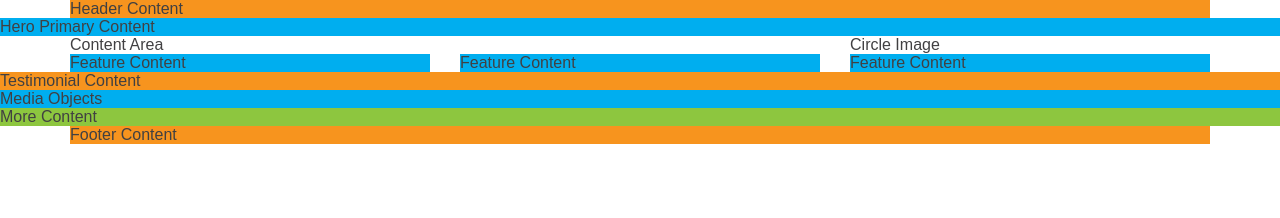
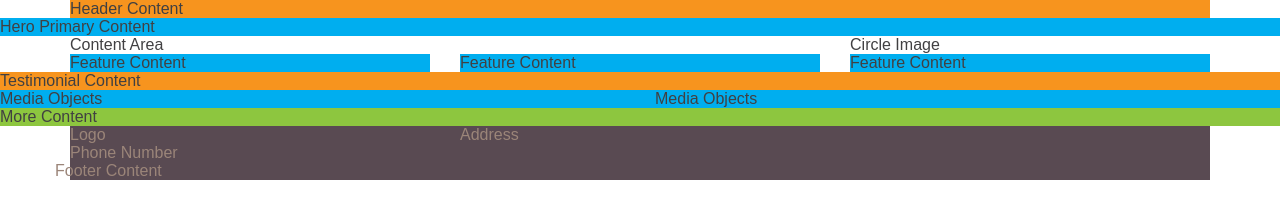
Before and after one commit to ddmng/css-course, a plain HTML site: page index.html in a window 1280 px wide. Drawn offline with Linux system fonts and the light colour scheme.

Commit message:
Added some style

```diff
--- a/index.html
+++ b/index.html
@@ -52,11 +52,39 @@
         </section>
 
         <section class="background-primary">Testimonial Content</section>
-        <section class="background-secondary">Media Objects</section>
+
+        <section>
+            <div class="row">
+                <div class="col-1-2 background-secondary">
+                    Media Objects
+                </div>
+                <div class="col-1-2 background-secondary">
+                    Media Objects
+                </div>
+            </div>
+        </section>
+
         <section class="background-tertiary">More Content</section>
     </main>
+
     <div class="container">
-        <footer class="background-primary">Footer Content</footer>
+        <footer class="background-footer">
+            <div class="row">
+                <div class="col-1-3">
+                    Logo
+                </div>
+                <div class="col-1-4">
+                    Address
+                </div>
+                <div class="col-1-6">
+                    Phone Number
+                </div>
+
+            </div>
+            <div class="row">
+                Footer Content
+            </div>
+        </footer>
     </div>
 </body>
 
--- a/stylesheet.css
+++ b/stylesheet.css
@@ -90,6 +90,15 @@ Layout Styles
       float: right;
     }
   }
+  .col-1-2 {
+    width: 50%;
+  }
+  .col-1-4 {
+    width: 25%;
+  }
+  .col-1-6 {
+    width: 16,6666667%;
+  }
 }
 
 @media only screen and (max-width: 47.9375em) {
@@ -126,6 +135,11 @@ Theme Styles
   /*Green*/
 }
 
+.background-footer {
+  background: #594A52;
+  color: #9B8579;
+}
+
 /*Color List:
 - light blue = 00AEEF;
 - dark blue = 1C75BC
```
